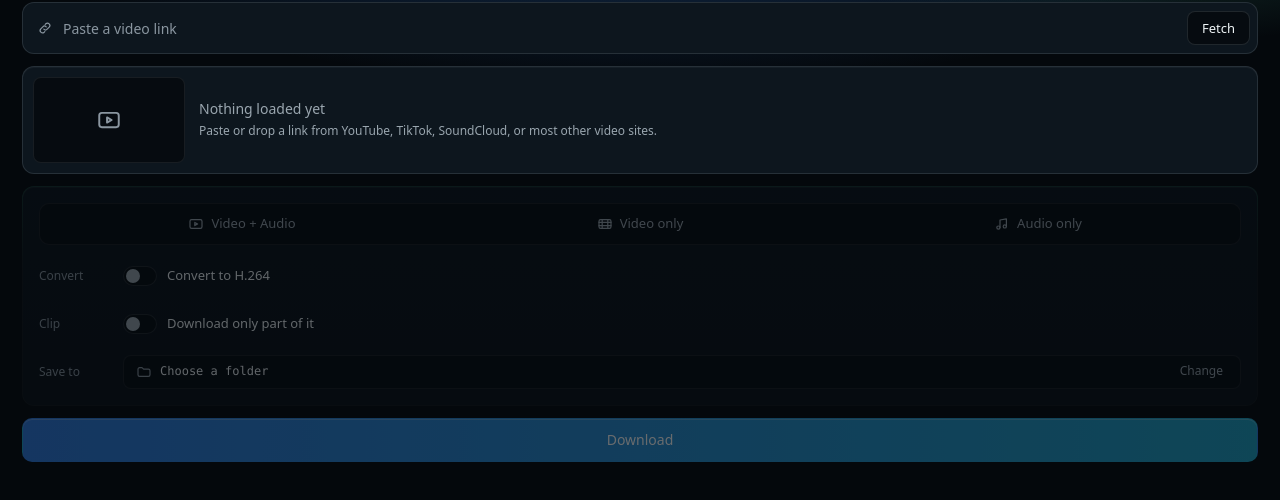
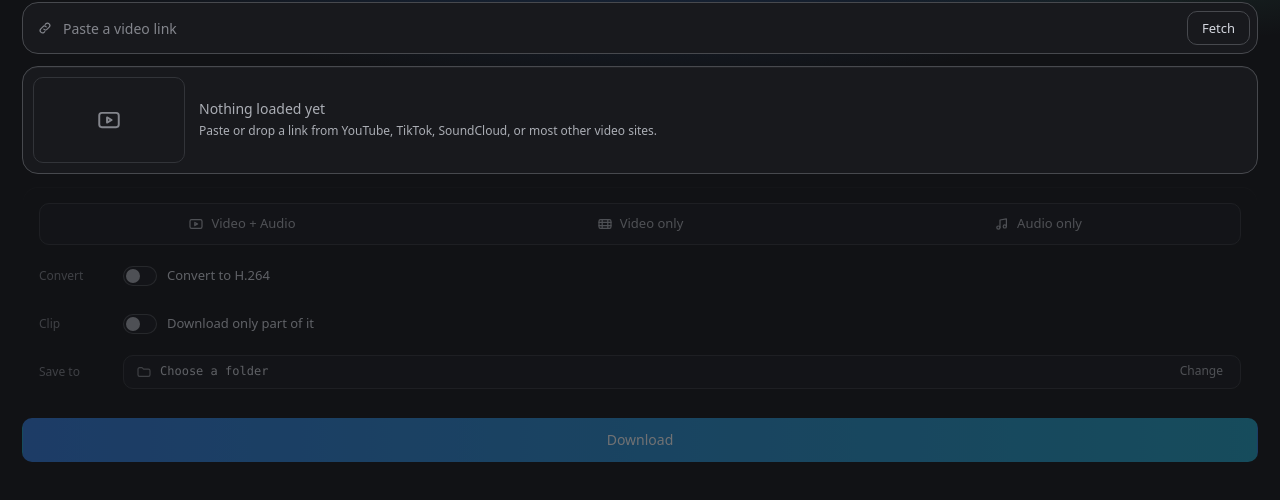
Before and after one commit to pham-hub/downlink, an Electron app: page renderer/index.html in a window 1280 px wide. Shown: the part 50-550 px from the top of the page. Drawn offline with Linux system fonts and the light colour scheme; no server answers.

Commit message:
Graphite palette with the PNR gradient

```diff
--- a/renderer/style.css
+++ b/renderer/style.css
@@ -12,33 +12,33 @@
 :root {
   color-scheme: dark;
 
-  --bg: #04080c;
-  --surface: #091017;
-  --surface-2: #0d161e;
-  --inset: #060b10;
-  --border: rgba(220, 236, 240, 0.08);
-  --border-strong: rgba(220, 236, 240, 0.12);
+  --bg: #111215;
+  --surface: #1e2024;
+  --surface-2: #18191d;
+  --inset: #18191d;
+  --border: #323439;
+  --border-strong: #47494e;
   /* Cards: a solid fill with a 1px edge that fades from sea foam at the top. */
-  --card-fill: linear-gradient(180deg, #0b131b, #091017);
-  --card-edge: linear-gradient(180deg, rgba(94, 230, 192, 0.2), rgba(220, 236, 240, 0.06) 40%);
+  --card-fill: #1e2024;
+  --card-edge: linear-gradient(180deg, rgba(94, 230, 192, 0.28), rgba(212, 215, 223, 0.06) 40%);
 
-  --text: #eef4f6;
-  --muted: #9aa6af;
-  --faint: #8a96a0;
+  --text: #d4d7df;
+  --muted: #abaeb5;
+  --faint: #83858c;
 
   --blue: #2f7be0;
   --teal: #22b6c9;
   --seafoam: #5ee6c0;
   --brand-gradient: linear-gradient(90deg, var(--blue), var(--teal), var(--seafoam));
-  --select: #e6eef2;
-  --signal: #ff8a3d;
-  --signal-soft: rgba(255, 138, 61, 0.08);
-  --signal-line: rgba(255, 138, 61, 0.55);
-  --danger: #f2545b;
-  --danger-text: #ffb3b6;
+  --select: #f5e0dc;
+  --signal: #f5e0dc;
+  --signal-soft: rgba(245, 224, 220, 0.08);
+  --signal-line: rgba(245, 224, 220, 0.5);
+  --danger: #f38ba8;
+  --danger-text: #f38ba8;
 
-  --radius: 12px;
-  --radius-sm: 8px;
+  --radius: 16px;
+  --radius-sm: 10px;
   --font-body: system-ui, -apple-system, sans-serif;
   --font-mono: ui-monospace, 'SF Mono', Menlo, monospace;
   --font-brand: 'JetBrains Mono', ui-monospace, monospace;
@@ -60,8 +60,8 @@ body {
 
 body {
   background:
-    radial-gradient(75% 46% at 50% -8%, rgba(47, 123, 224, 0.36), transparent 70%),
-    radial-gradient(40% 30% at 90% -4%, rgba(94, 230, 192, 0.18), transparent 70%),
+    radial-gradient(75% 46% at 50% -8%, rgba(47, 123, 224, 0.30), transparent 70%),
+    radial-gradient(40% 30% at 90% -4%, rgba(94, 230, 192, 0.14), transparent 70%),
     var(--bg);
   font-family: var(--font-body);
   font-size: 13px;
@@ -188,7 +188,7 @@ p {
   font-size: 14px;
   color: #fff;
   background: linear-gradient(90deg, var(--blue), #1fa3c6);
-  box-shadow: inset 0 1px 0 rgba(255, 255, 255, 0.22);
+  box-shadow: none;
 }
 
 .btn-primary:hover:not(:disabled) {
@@ -562,7 +562,7 @@ select:focus-visible {
 }
 
 .switch:checked {
-  background: var(--blue);
+  background: linear-gradient(90deg, var(--blue), var(--teal));
   box-shadow: none;
 }
 
@@ -706,7 +706,7 @@ select:focus-visible {
   width: 0%;
   border-radius: 3px;
   background: var(--brand-gradient);
-  box-shadow: 0 0 14px rgba(94, 230, 192, 0.55);
+  box-shadow: none;
   transition: width 0.25s ease;
 }
 
```
